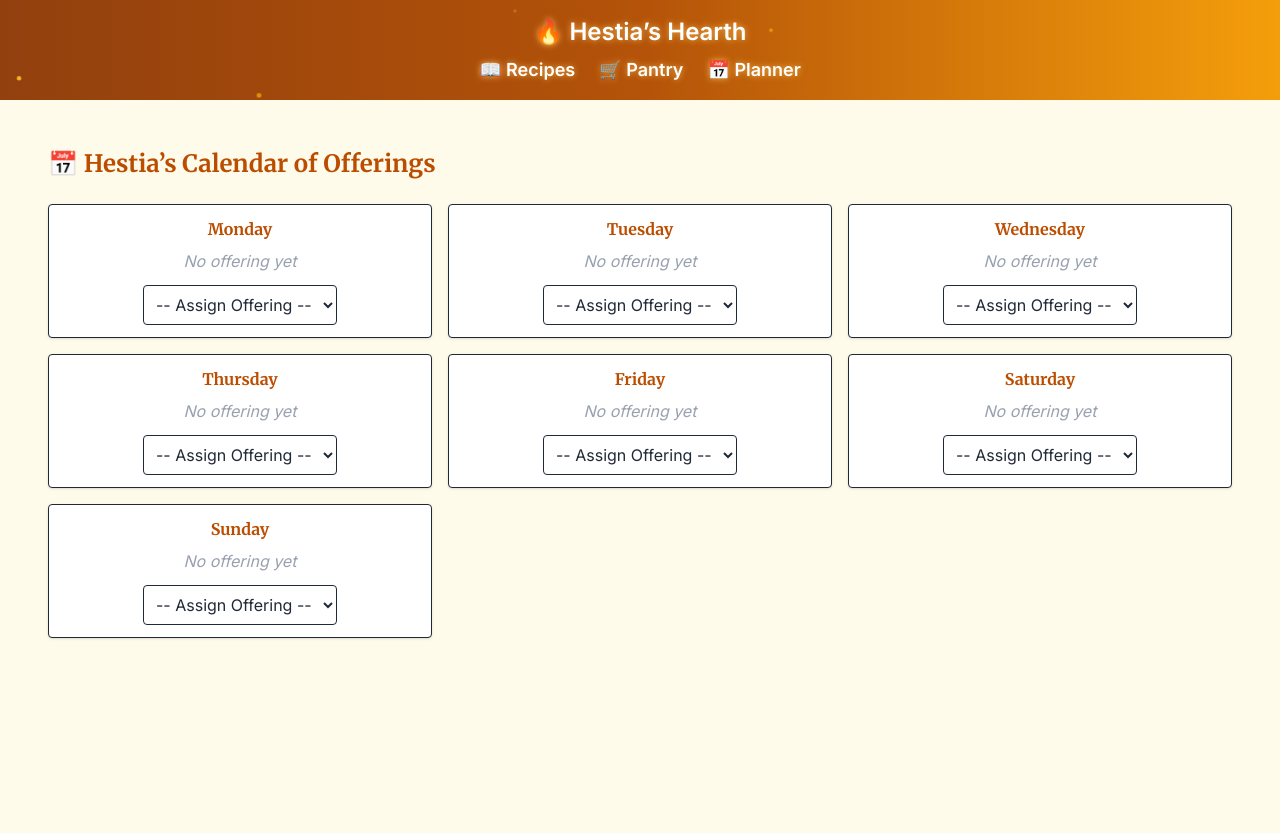
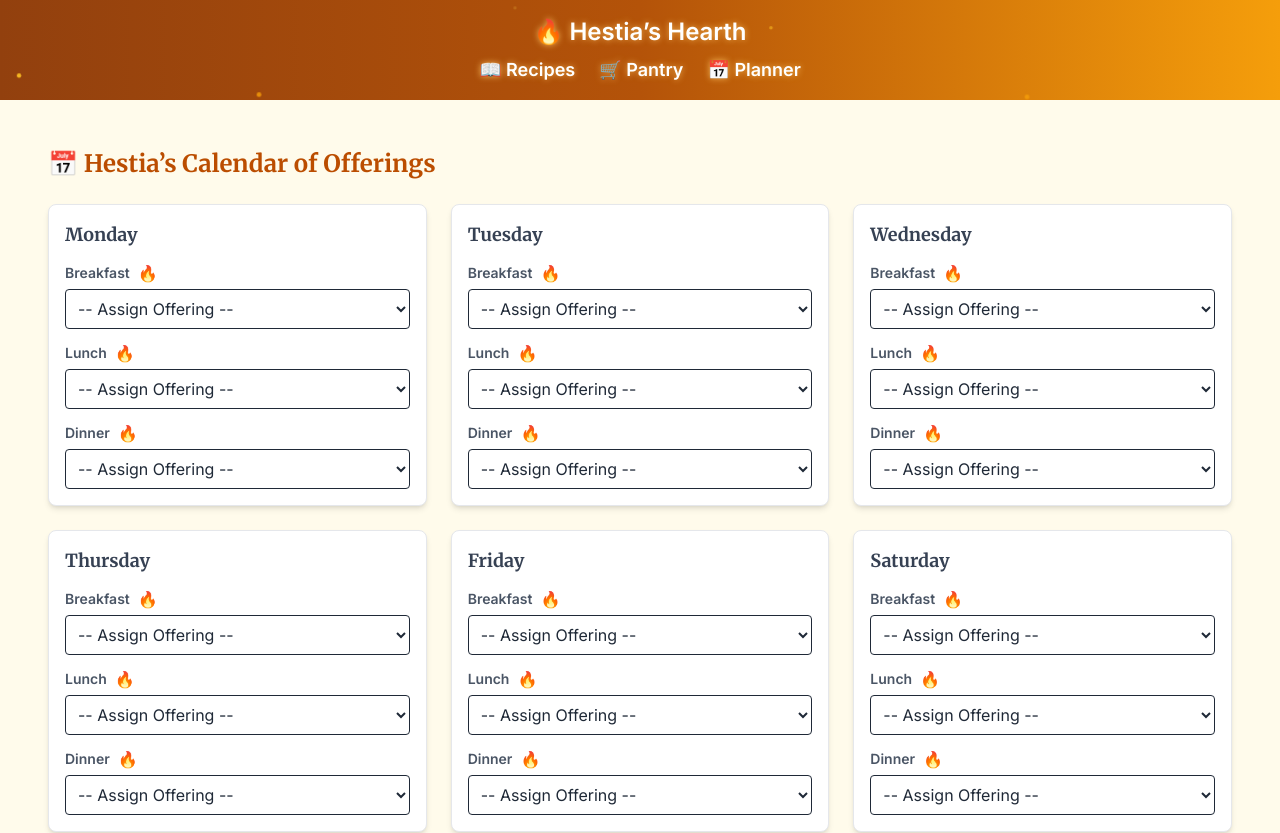
Before and after one commit to Mrls94/hestias-hearth, a React (Vite) app: page /planner in a window 1280 px wide. Shown: the top 833 px of the page. Built offline with nearby package versions, Linux system fonts and the light colour scheme.

Commit message:
feat: set day card in planner

```diff
--- /dev/null
+++ b/src/components/DayCard.jsx
@@ -0,0 +1,41 @@
+import React from "react";
+import MealSlot from "./MealSlot";
+
+export default function DayCard({ day, meals, onAssign, recipes }) {
+  const mealTypes = ["Breakfast", "Lunch", "Dinner"];
+
+  // Check if all three meals are filled
+  const isComplete =
+    mealTypes.every((meal) => meals?.[meal]) && mealTypes.length > 0;
+
+  return (
+    <div
+      className={`border rounded-lg p-4 shadow-md flex flex-col transition-all ${
+        isComplete
+          ? "border-amber-500 ring-2 ring-amber-400 bg-amber-50"
+          : "border-gray-200 bg-white"
+      }`}
+    >
+      <h2
+        className={`text-lg font-bold mb-3 ${
+          isComplete ? "text-amber-700" : "text-gray-700"
+        }`}
+      >
+        {day} {isComplete && "✨"}
+      </h2>
+
+      <div className="flex flex-col gap-3">
+        {mealTypes.map((meal) => (
+          <MealSlot
+            key={`${day}-${meal}`}
+            day={day}
+            mealType={meal}
+            recipe={meals?.[meal] || ""}
+            onAssign={onAssign}
+            recipes={recipes}
+          />
+        ))}
+      </div>
+    </div>
+  );
+}
--- a/src/components/MealPlannerGrid.jsx
+++ b/src/components/MealPlannerGrid.jsx
@@ -1,5 +1,5 @@
 import React from "react";
-import MealSlot from "./MealSlot";
+import DayCard from "./DayCard";
 
 export default function MealPlannerGrid({ planner, onAssign, recipes }) {
   const days = [
@@ -7,12 +7,12 @@ export default function MealPlannerGrid({ planner, onAssign, recipes }) {
   ];
 
   return (
-    <div className="grid grid-cols-1 sm:grid-cols-2 md:grid-cols-3 gap-4">
+    <div className="grid grid-cols-1 md:grid-cols-2 lg:grid-cols-3 gap-6">
       {days.map((day) => (
-        <MealSlot
+        <DayCard
           key={day}
           day={day}
-          recipe={planner[day]}
+          meals={planner[day]}
           onAssign={onAssign}
           recipes={recipes}
         />
--- a/src/components/MealSlot.jsx
+++ b/src/components/MealSlot.jsx
@@ -1,25 +1,30 @@
 import React from "react";
 
-export default function MealSlot({ day, recipe, onAssign, recipes }) {
+export default function MealSlot({ day, mealType, recipe, onAssign, recipes }) {
+  const isFilled = Boolean(recipe);
+
   return (
-    <div className="border rounded p-3 bg-white shadow-sm flex flex-col items-center">
-      <h3 className="font-semibold text-amber-700">{day}</h3>
-
-      {recipe ? (
-        <p className="mt-2 text-gray-700">{recipe}</p>
-      ) : (
-        <p className="mt-2 text-gray-400 italic">No offering yet</p>
-      )}
+    <div className="flex flex-col">
+      <div className="flex items-center gap-2">
+        <label className="font-semibold text-sm text-gray-600">{mealType}</label>
+        <span
+          className={`transition-colors ${
+            isFilled ? "text-amber-500 animate-pulse" : "text-gray-300"
+          }`}
+        >
+          🔥
+        </span>
+      </div>
 
       <select
         onChange={(e) => {
-          if (e.target.value) onAssign(day, e.target.value);
+          if (e.target.value) onAssign(day, mealType, e.target.value);
         }}
         value={recipe || ""}
-        className="mt-3 border rounded p-2"
+        className="mt-1 border rounded p-2"
       >
         <option value="">-- Assign Offering --</option>
-        {recipes.map((r) => (
+        {(recipes || []).map((r) => (
           <option key={r.id} value={r.title}>
             {r.title}
           </option>
--- a/src/pages/Planner.jsx
+++ b/src/pages/Planner.jsx
@@ -1,8 +1,8 @@
 import React, { useEffect, useState } from "react";
 import MealPlannerGrid from "../components/MealPlannerGrid";
+import { mergeIngredients } from "../utils";
 
 export default function Planner() {
-  // ✅ Initialize directly from localStorage
   const [planner, setPlanner] = useState(() => {
     const stored = localStorage.getItem("mealPlanner");
     if (stored) {
@@ -27,20 +27,46 @@ export default function Planner() {
     return [];
   });
 
-  // ✅ Save planner whenever it changes (but only if not empty)
+  // Save planner whenever it changes
   useEffect(() => {
     if (Object.keys(planner).length > 0) {
       localStorage.setItem("mealPlanner", JSON.stringify(planner));
     }
   }, [planner]);
 
-  const handleAssign = (day, recipe) => {
-    setPlanner((prev) => ({ ...prev, [day]: recipe }));
+  const handleAssign = (day, mealType, recipe) => {
+    setPlanner((prev) => ({
+      ...prev,
+      [day]: { ...prev[day], [mealType]: recipe },
+    }));
   };
 
   const clearPlanner = () => {
     setPlanner({});
     localStorage.removeItem("mealPlanner");
+  };
+
+  const generateWeeklyList = () => {
+    const assignedTitles = Object.values(planner)
+      .flatMap((meals) => Object.values(meals || {}))
+      .filter(Boolean);
+
+    const assignedRecipes = recipes.filter((r) =>
+      assignedTitles.includes(r.title)
+    );
+
+    const allIngredients = assignedRecipes.flatMap((r) => r.ingredients);
+
+    const normalized = allIngredients.map((item) =>
+      typeof item === "string"
+        ? { name: item.trim(), quantity: 1 }
+        : { name: item.name.trim(), quantity: item.quantity || 1 }
+    );
+
+    const merged = mergeIngredients(normalized);
+
+    localStorage.setItem("shoppingList", JSON.stringify(merged));
+    alert("🛒 Weekly offerings sent to Hestia’s Pantry!");
   };
 
   return (
@@ -55,14 +81,25 @@ export default function Planner() {
         recipes={recipes}
       />
 
+      <div className="flex gap-4 mt-6">
         {Object.keys(planner).length > 0 && (
+          <>
+            <button
+              onClick={generateWeeklyList}
+              className="bg-amber-500 text-white px-4 py-2 rounded hover:bg-amber-600"
+            >
+              🛒 Generate Weekly Shopping List
+            </button>
+
             <button
               onClick={clearPlanner}
-          className="mt-6 bg-red-500 text-white px-4 py-2 rounded hover:bg-red-600"
+              className="bg-red-500 text-white px-4 py-2 rounded hover:bg-red-600"
             >
               🔥 Clear Calendar
             </button>
+          </>
         )}
+      </div>
     </div>
   );
 }
```
Lines whose indentation alone changed are shown as unchanged.
